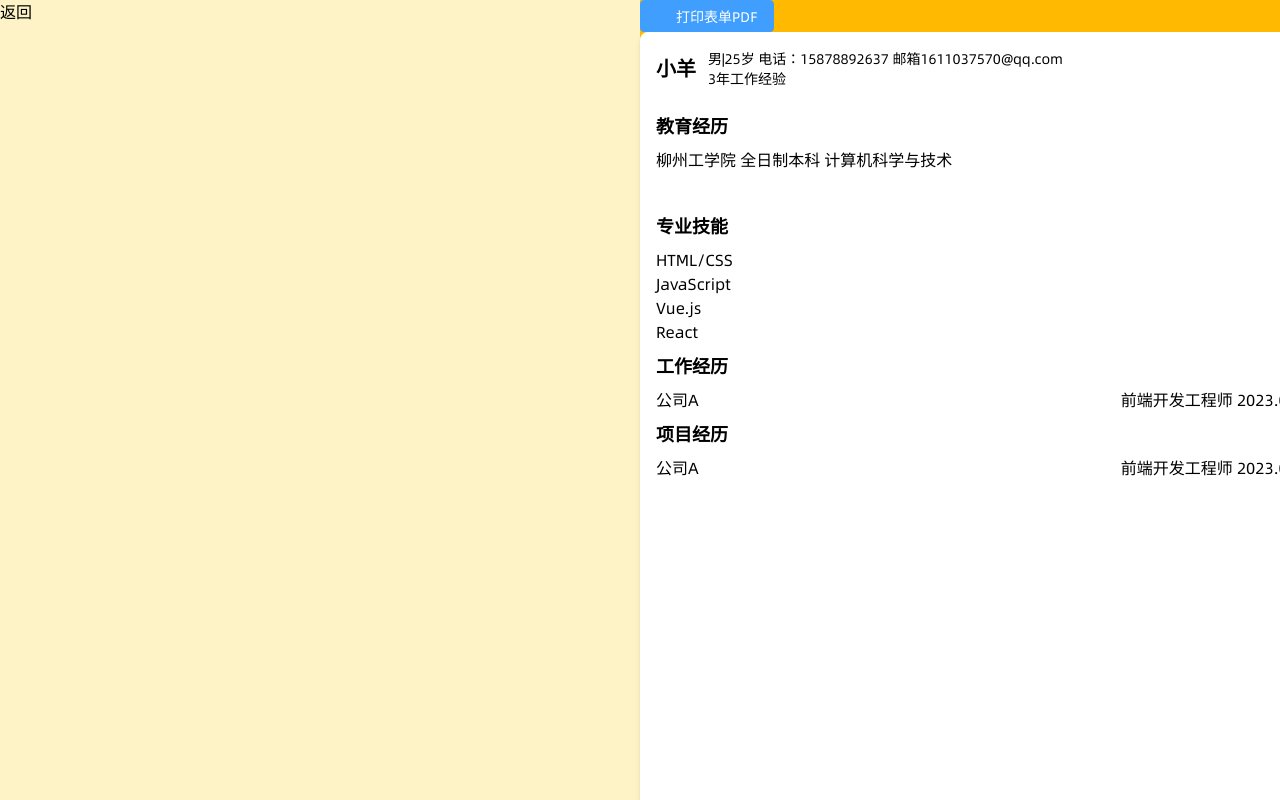
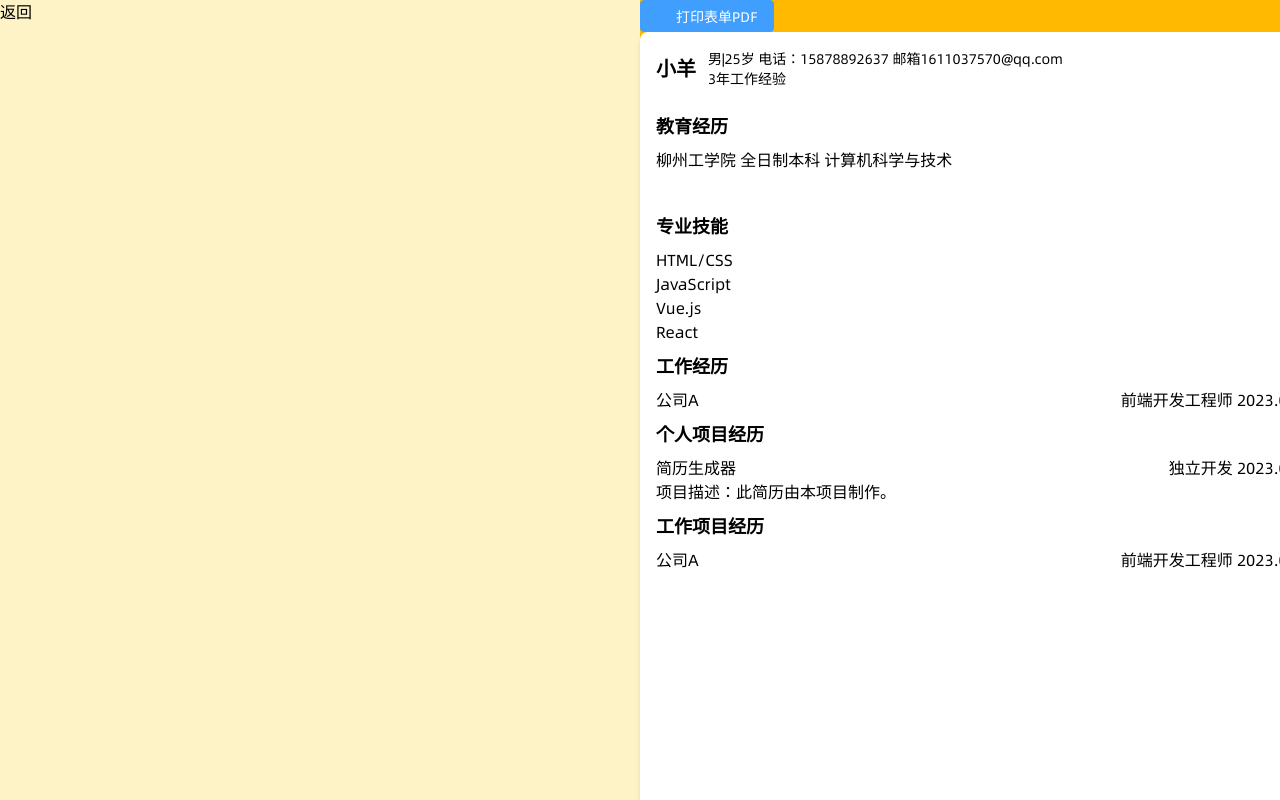
Before and after one commit to 1611037570/demo, a Vue app: page /resume in a window 1280 px wide. Shown: the top 800 px of the page. Built offline with nearby package versions, Linux system fonts and the light colour scheme.

Commit message:
feat: :sparkles: 1

```diff
--- a/src/views/resume/preview.vue
+++ b/src/views/resume/preview.vue
@@ -34,15 +34,23 @@
           <div>React</div>
         </div>
       </div>
+
       <div>
         <div class="text-lg font-bold my-2">工作经历</div>
+
         <div class="flex justify-between items-center">
           <span class="font-medium"> 公司A </span>
           前端开发工程师 2023.03-2024.06
         </div>
       </div>
       <div>
-        <div class="text-lg font-bold my-2">项目经历</div>
+        <div class="text-lg font-bold my-2">个人项目经历</div>
+        <div class="flex justify-between items-center">
+          <span class="font-medium"> 简历生成器 </span>
+          独立开发 2023.03-2024.06
+        </div>
+        <div>项目描述：此简历由本项目制作。</div>
+        <div class="text-lg font-bold my-2">工作项目经历</div>
         <div class="flex justify-between items-center">
           <span class="font-medium"> 公司A </span>
           前端开发工程师 2023.03-2024.06
```
